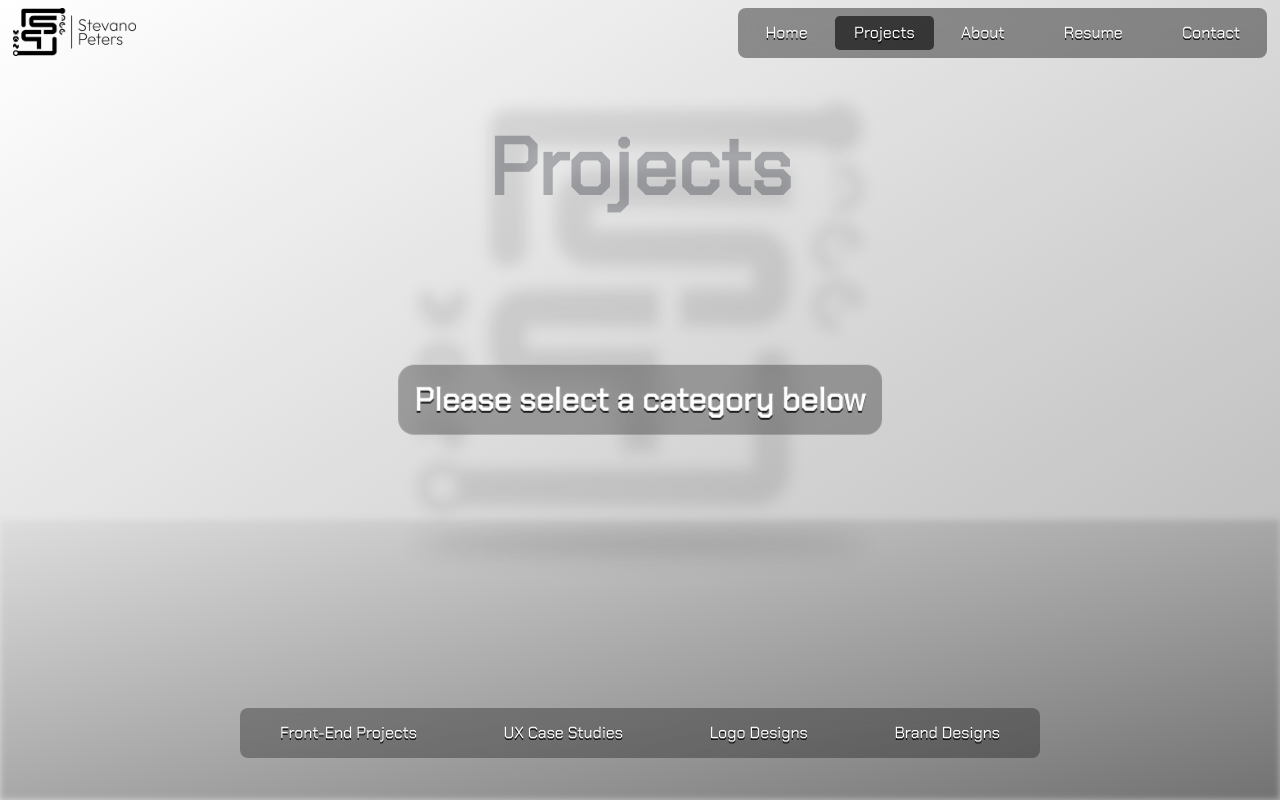
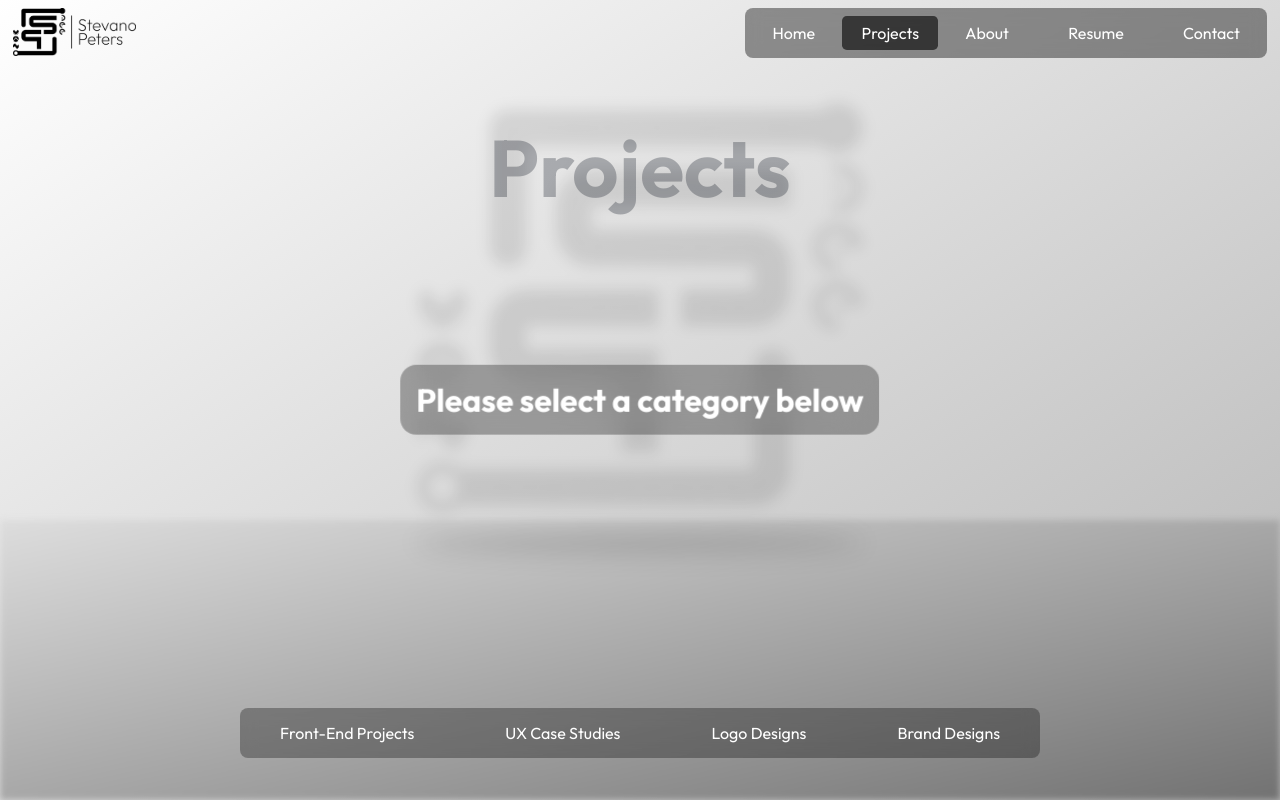
Before and after one commit to vanodee/Project-V, a React (Vite) app: page /Projects in a window 1280 px wide. Built offline with nearby package versions, Linux system fonts and the light colour scheme.

Commit message:
Changed Font, Removed Shadows, Added Profile Image

```diff
--- a/package.json
+++ b/package.json
@@ -14,6 +14,7 @@
     "@chakra-ui/react": "^2.8.2",
     "@emotion/react": "^11.11.4",
     "@emotion/styled": "^11.11.0",
+    "@fontsource-variable/outfit": "^5.0.14",
     "@fontsource/chakra-petch": "^5.0.19",
     "framer-motion": "^11.3.24",
     "react": "^18.2.0",
--- a/src/components/ImageCarousel.jsx
+++ b/src/components/ImageCarousel.jsx
@@ -1,9 +1,11 @@
 import { Box, IconButton, Image } from "@chakra-ui/react";
 import { ChevronLeftIcon, ChevronRightIcon } from "@chakra-ui/icons";
 import { useState } from "react";
+import photo1 from "../assets/stevano_1.webp"
 
 
 const myPhotos = [
+    photo1,
     "https://via.placeholder.com/800x400?text=Image+1",
     "https://via.placeholder.com/800x400?text=Image+2",
     "https://via.placeholder.com/800x400?text=Image+3",
@@ -42,9 +44,10 @@ export default function ImageCarousel() {
                 width="100%"
                 height="100%"
                 objectFit="cover"
+                borderRadius="1rem"
             />
 
-            <IconButton
+            {/* <IconButton
                 icon={<ChevronLeftIcon />}
                 position="absolute"
                 top="50%"
@@ -78,7 +81,7 @@ export default function ImageCarousel() {
                     transform: "translateY(-50%) scale(1.5)"
                 }}
                 transition="transform 0.3s"
-            />
+            /> */}
 
         </Box>
     )
--- a/src/components/NavItems.jsx
+++ b/src/components/NavItems.jsx
@@ -23,7 +23,7 @@ export default function NavItem({ ...rest }) {
                         px="2rem"
                         py="0.3rem"
                         color="white"
-                        textShadow="0px 2px rgba(0, 0, 0, 0.8)"
+                        // textShadow="0px 2px rgba(0, 0, 0, 0.8)"
                         borderRadius="0.3rem"
 
                         _hover={{
@@ -45,7 +45,7 @@ export default function NavItem({ ...rest }) {
                         px="1.2rem"
                         py="0.3rem"
                         color="white"
-                        textShadow="0px 2px rgba(0, 0, 0, 0.8)"
+                        // textShadow="0px 2px rgba(0, 0, 0, 0.8)"
                         borderRadius="0.3rem"
 
                         _activeLink={{
--- a/src/components/ProjectCategories.jsx
+++ b/src/components/ProjectCategories.jsx
@@ -22,7 +22,7 @@ export default function ProjectCategories({ ...rest }) {
                         px="2rem" //Formerly "1.2rem"
                         py="0.3rem"
                         color='white'
-                        textShadow='0px 2px rgba(0, 0, 0, 0.8)'
+                        // textShadow='0px 2px rgba(0, 0, 0, 0.8)'
                         borderRadius="0.3rem"
 
                         _activeLink={{
@@ -32,7 +32,7 @@ export default function ProjectCategories({ ...rest }) {
 
                         _hover={{
                             // bg: "rgba(0, 0, 0, 0.2)",
-                            transform: "translateY(-5px) scale(1.2)"
+                            transform: "translateY(-7px) scale(1.2)"
                         }}
 
                         transition= "transform 0.3s"
--- a/src/components/ProjectPreview.jsx
+++ b/src/components/ProjectPreview.jsx
@@ -146,7 +146,7 @@ export default function ProjectPreview() {
                     w={isPortrait ? "100%" : "35%"}
                     h={isPortrait ? "50%" : "100%"}
                     color="white"
-                    textShadow='0px 2px rgba(0, 0, 0, 0.8)'
+                    // textShadow='0px 2px rgba(0, 0, 0, 0.8)'
                     p={{ base: "", lg: "0.5rem" }}
                   // bg="pink"
                   >
--- a/src/layouts/ProjectsLayout.jsx
+++ b/src/layouts/ProjectsLayout.jsx
@@ -106,12 +106,12 @@ export default function ProjectsLayout() {
           transform="translate(-50%, -50%)"
           bg='rgba(0,0,0,0.3)'
           backdropFilter='auto'
-          backdropBlur='15px'
+          backdropBlur='20px'
           borderRadius="1rem"
           p="1rem"
           mx="auto"
           textColor="white"
-          textShadow='0px 2px rgba(0, 0, 0, 0.8)'
+          // textShadow='0px 2px rgba(0, 0, 0, 0.8)'
           opacity={navigation.state === "loading" ? "0.3" : "1"}
         >
           <Heading
--- a/src/main.jsx
+++ b/src/main.jsx
@@ -3,6 +3,7 @@ import { ChakraProvider, extendTheme } from '@chakra-ui/react'
 import ReactDOM from 'react-dom/client'
 import App from './App.jsx'
 import '@fontsource/chakra-petch';
+import '@fontsource-variable/outfit';
 
 
 // Custom Styles ------------------------ //
@@ -15,8 +16,10 @@ const colors = {
 }
 
 const fonts = {
-  body: `'Chakra Petch', sans-serif`,
-  heading: `'Chakra Petch', sans-serif`
+  // body: `'Chakra Petch', sans-serif`,
+  // heading: `'Chakra Petch', sans-serif`
+  body: `'Outfit', sans-serif`,
+  heading: `'Outfit', sans-serif`
 }
 
 const breakpoints = {
--- a/src/pages/About.jsx
+++ b/src/pages/About.jsx
@@ -62,7 +62,7 @@ export default function About() {
           h={isPortrait ? "45%" : "100%"}
           w={isPortrait ? "100%" : "45%"}
           color="white"
-          textShadow="0px 2px rgba(0, 0, 0, 0.8)"
+          // textShadow="0px 2px rgba(0, 0, 0, 0.8)"
         >
           <Heading
             fontSize={{
--- a/src/pages/Contact.jsx
+++ b/src/pages/Contact.jsx
@@ -100,7 +100,7 @@ export default function Contact() {
                     md: (isPortrait ? "3rem" : "2rem"),
                     lg: "3rem"
                   }}
-                  textShadow='0px 2px rgba(0, 0, 0, 0.8)'
+                  // textShadow='0px 2px rgba(0, 0, 0, 0.8)'
                 >
                   LET'S CONNECT!
                 </Heading>
--- a/src/pages/Home.jsx
+++ b/src/pages/Home.jsx
@@ -132,7 +132,7 @@ export default function Home() {
               <Heading
                 fontSize={{ base: "0.7rem", lg: "1rem" }}
                 color='white'
-                textShadow='0px 2px rgba(0, 0, 0, 0.8)'
+                // textShadow='0px 2px rgba(0, 0, 0, 0.8)'
                 transform='rotate(-90deg)'
                 mx='-1.5rem'
               >
@@ -167,9 +167,9 @@ export default function Home() {
               justifyContent='center'
             >
               <Heading
-                fontSize={{ md: '1rem', lg: '1.3rem' }}
+                fontSize={{ md: '1rem', lg: '1.2rem' }}
                 color='white'
-                textShadow='0px 2px rgba(0, 0, 0, 0.8)'
+                // textShadow='0px 2px rgba(0, 0, 0, 0.8)'
               >
                 <ul>
                   <li>Front-End Dev</li>
```
Also changed, not shown: src/assets/stevano_1.webp (added), 1 other file (tests, documents, lock files or other folders).
